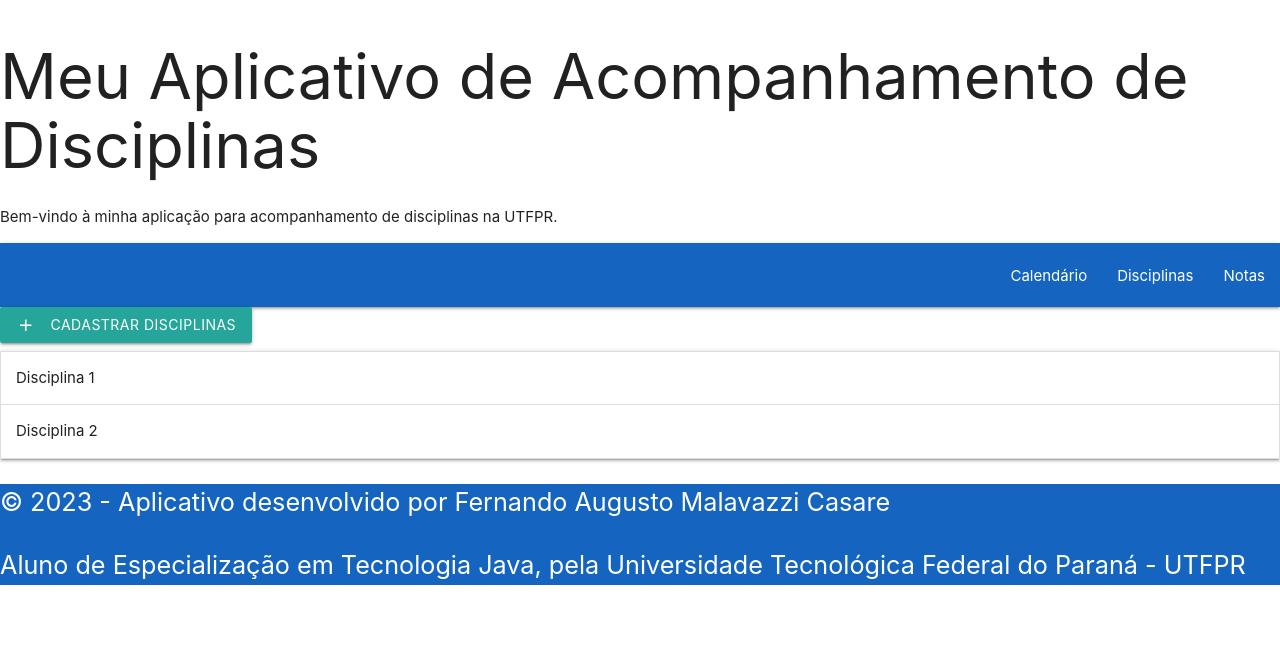
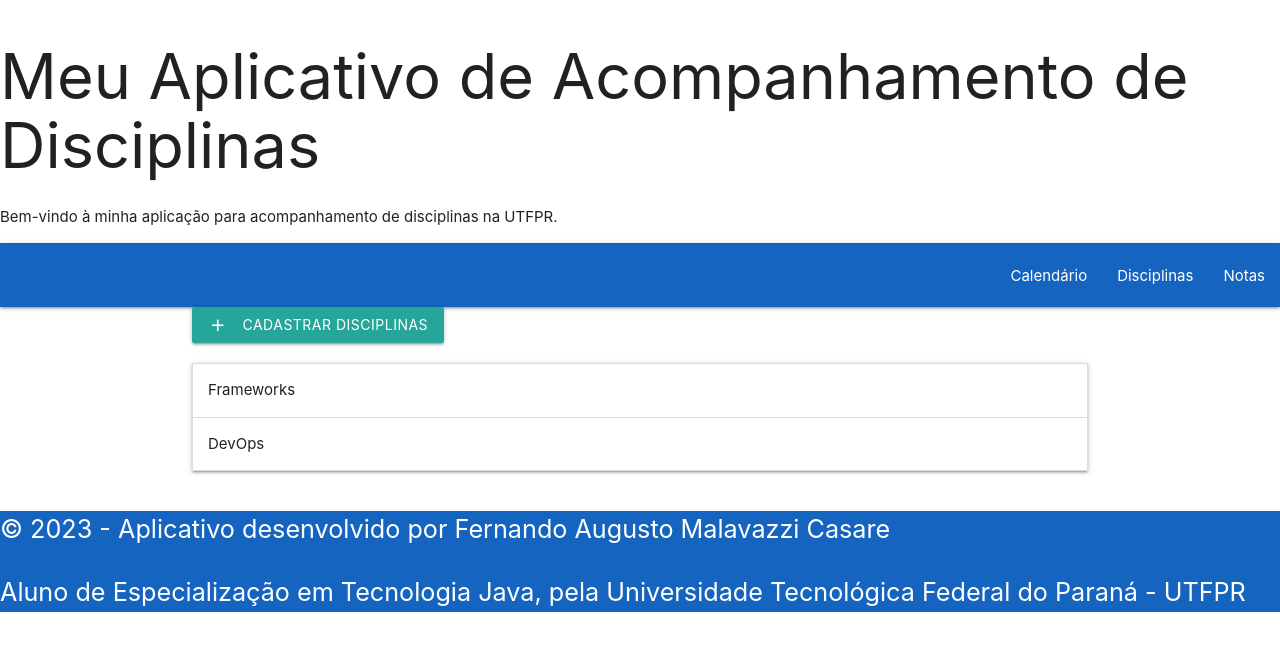
Before and after one commit to casare86/controle-disciplinas, an Angular app in the folder disciplinas-app/: page /disciplinas in a window 1280 px wide. Shown: the top 650 px of the page. Built offline with nearby package versions, Linux system fonts and the light colour scheme; data requests are answered from the project's data file.

Commit message:
fetch para a lista de disciplinas

```diff
--- a/disciplinas-app/src/app/disciplinas-lista/disciplinas-lista.component.html
+++ b/disciplinas-app/src/app/disciplinas-lista/disciplinas-lista.component.html
@@ -1,10 +1,16 @@
-<ul class="collapsible" data-collapsible="accordion" *ngIf="!exibirMensagem">
+<div *ngIf="!zeroDisciplinas">
+  <ul class="collapsible" data-collapsible="accordion" >
     <li *ngFor="let disciplina of disciplinas">
-      <div class="collapsible-header">{{ disciplina.titulo }}</div>
+      <div class="collapsible-header">{{ disciplina.nome }}</div>
       <div class="collapsible-body">
-        <p>{{ disciplina.conteudo }}</p>
+        <p>Código: {{ disciplina.id }}</p>
+        <p>Início: {{ disciplina.dataInicio }}</p>
+        <p>Término: {{ disciplina.dataFim }}</p>
       </div>
     </li>
   </ul>
 
-  <p *ngIf="exibirMensagem">Nenhuma disciplina cadastrada.</p>
+</div>
+<div *ngIf="!zeroDisciplinas">
+  <p class="text-red">{{mensagemErro}}</p>
+</div>
--- a/disciplinas-app/src/app/disciplinas-lista/disciplinas-lista.component.ts
+++ b/disciplinas-app/src/app/disciplinas-lista/disciplinas-lista.component.ts
@@ -1,4 +1,4 @@
-import { AfterViewInit, Component } from '@angular/core';
+import { AfterViewInit, Component, OnInit } from '@angular/core';
 
 @Component({
   selector: 'app-disciplinas-lista',
@@ -6,21 +6,36 @@ import { AfterViewInit, Component } from '@angular/core';
   styleUrls: ['./disciplinas-lista.component.less']
 })
 
-export class DisciplinasListaComponent implements AfterViewInit {
-  disciplinas = [
-    { titulo: 'Disciplina 1', conteudo: 'Conteúdo da Disciplina 1' },
-    { titulo: 'Disciplina 2', conteudo: 'Conteúdo da Disciplina 2' },
-  ];
+export class DisciplinasListaComponent implements AfterViewInit, OnInit {
+  zeroDisciplinas = false;
+  disciplinas: any[] = [];
+  mensagemErro = "";
+
+  ngOnInit() {
+    this.carregarDisciplinas();
+  }
+
+  carregarDisciplinas() {
+    console.log("fetfch")
+    fetch('http://localhost:3000/disciplinas')
+      .then(response => response.json())
+      .then(data => {
+        this.disciplinas = data;
+        this.zeroDisciplinas = data.length == 0;
+        this.verificarListaVazia();
+      })
+      .catch(error => {
+        console.error('Erro ao carregar disciplinas:', error);
+        this.mensagemErro = 'Erro ao carregar disciplinas. Tente novamente mais tarde. verifique se o json-server está rodando';
+      });
+  }
 
   ngAfterViewInit() {
     const elems = document.querySelectorAll('.collapsible');
     M.Collapsible.init(elems);
   }
 
-  exibirMensagem = false;
-
-  // Verifica se a lista de disciplinas está vazia
   verificarListaVazia() {
-    this.exibirMensagem = this.disciplinas.length === 0;
+    this.zeroDisciplinas = this.disciplinas.length === 0;
   }
 }
--- a/disciplinas-app/src/app/disciplinas/disciplinas.component.html
+++ b/disciplinas-app/src/app/disciplinas/disciplinas.component.html
@@ -1,5 +1,13 @@
-<a routerLink="/cadastro-disciplinas" class="btn-custom btn waves-effect waves-light">
-    Cadastrar Disciplinas
-    <i class="material-icons left">add</i>
-</a>
-<app-disciplinas-lista></app-disciplinas-lista>
+<div class="container">
+    <div class="row">
+        <a routerLink="/cadastro-disciplinas" class="btn-custom btn waves-effect waves-light">
+            Cadastrar Disciplinas
+            <i class="material-icons left">add</i>
+        </a>
+    </div>
+    <div class="row">
+        <app-disciplinas-lista></app-disciplinas-lista>
+
+    </div>
+
+</div>
```
